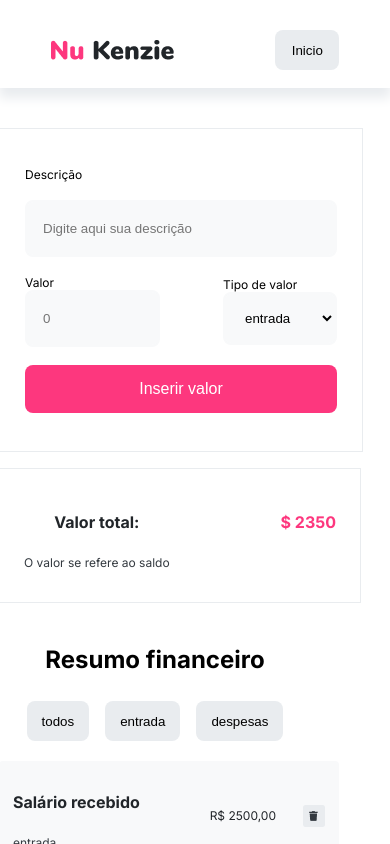
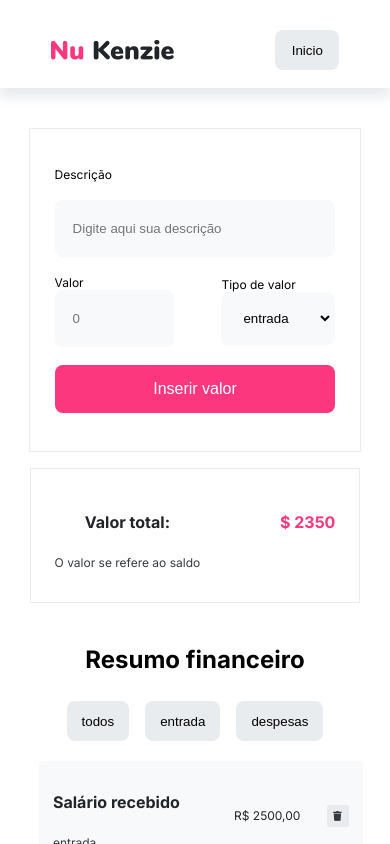
Before and after one commit to HiagoRomaneli/template-nu-kenzie-hiagoromaneli, a React (Vite) app: page / in a window 390 px wide. Both pictures are taken after a click on the button "Iniciar". Shown: the top 844 px of the page. Built offline with nearby package versions, Linux system fonts and the light colour scheme.

Commit message:
fix: erro responsividade

```diff
--- a/src/components/Card/card.css
+++ b/src/components/Card/card.css
@@ -5,7 +5,7 @@
   background-color: var(--grey-1);
   border-radius: 4px;
   padding: 0.5rem 0.875rem;
-  width: 100%;
+  width: 95%;
 }
 
 .div-card div:nth-child(1) > h3 {
--- a/src/components/Form/index.jsx
+++ b/src/components/Form/index.jsx
@@ -7,11 +7,19 @@ export const Form = ({ listTransactions, setListTransactions }) => {
   const [newType, setNewType] = useState("entrada");
 
   const addNewTransaction = () => {
-    if (newDescription !== "" && newValue !== "") {
+    if (newDescription !== "" && newValue !== "" && newType === "entrada") {
       const newData = {
         description: newDescription,
         type: newType,
         value: Number(newValue),
+      };
+
+      setListTransactions([...listTransactions, newData]);
+    } else {
+      const newData = {
+        description: newDescription,
+        type: newType,
+        value: Number(`-${newValue}`),
       };
 
       setListTransactions([...listTransactions, newData]);
--- a/src/components/SecondPage/index.jsx
+++ b/src/components/SecondPage/index.jsx
@@ -32,7 +32,6 @@ export const SecondPage = ({ setPages }) => {
 
   return (
     <div className="App">
-      <div className="App-header">
       <Header setPages={setPages} />
       <div className="div-main">
         <section className="section-left">
@@ -51,6 +50,5 @@ export const SecondPage = ({ setPages }) => {
         </section>
       </div>
     </div>
-    </div>
   );
 };
--- a/src/index.css
+++ b/src/index.css
@@ -1,31 +1,62 @@
-@media (max-width: 880px) {
+@media (max-width: 768px) {
   .home-main {
     flex-direction: column;
-    padding-top: 50px;
+    padding: 60px 0;
   }
 }
 
-@media (max-width: 1100px) {
+@media (max-width: 425px) {
+  .section-home-right {
+    display: none;
+  }
+
+  .home-main {
+    align-items: center;
+    padding: 0;
+    flex-direction: row;
+  }
+}
+
+@media (max-width: 320px) {
+  .section-home-left {
+    width: 15.6875rem;
+  }
+}
+
+@media (max-width: 1024px) {
   .div-main {
     flex-direction: column;
     align-items: center;
     gap: 1rem;
   }
 
+  form {
+    width: 90%;
+  }
+
+  .div-total-money {
+    width: 90%;
+  }
+
+  .div-filters {
+    width: 100%;
+  }
+
+  .list {
+    width: 100%;
+  }
+
   .section-left {
-    width: 45%;
+    width: 65%;
+    align-items: center;
   }
 
   .section-right {
-    width: 45%;
+    width: 65%;
   }
 }
 
-@media (max-width: 660px) {
-  .div-main {
-    margin-left: -40px;
-  }
-
+@media (max-width: 768px) {
   .section-left {
     width: 80%;
   }
@@ -35,7 +66,7 @@
   }
 }
 
-@media (max-width: 600px) {
+@media (max-width: 425px) {
   .div-filters {
     flex-direction: column;
     margin-bottom: 1.25rem;
```
Lines whose indentation alone changed are shown as unchanged.
